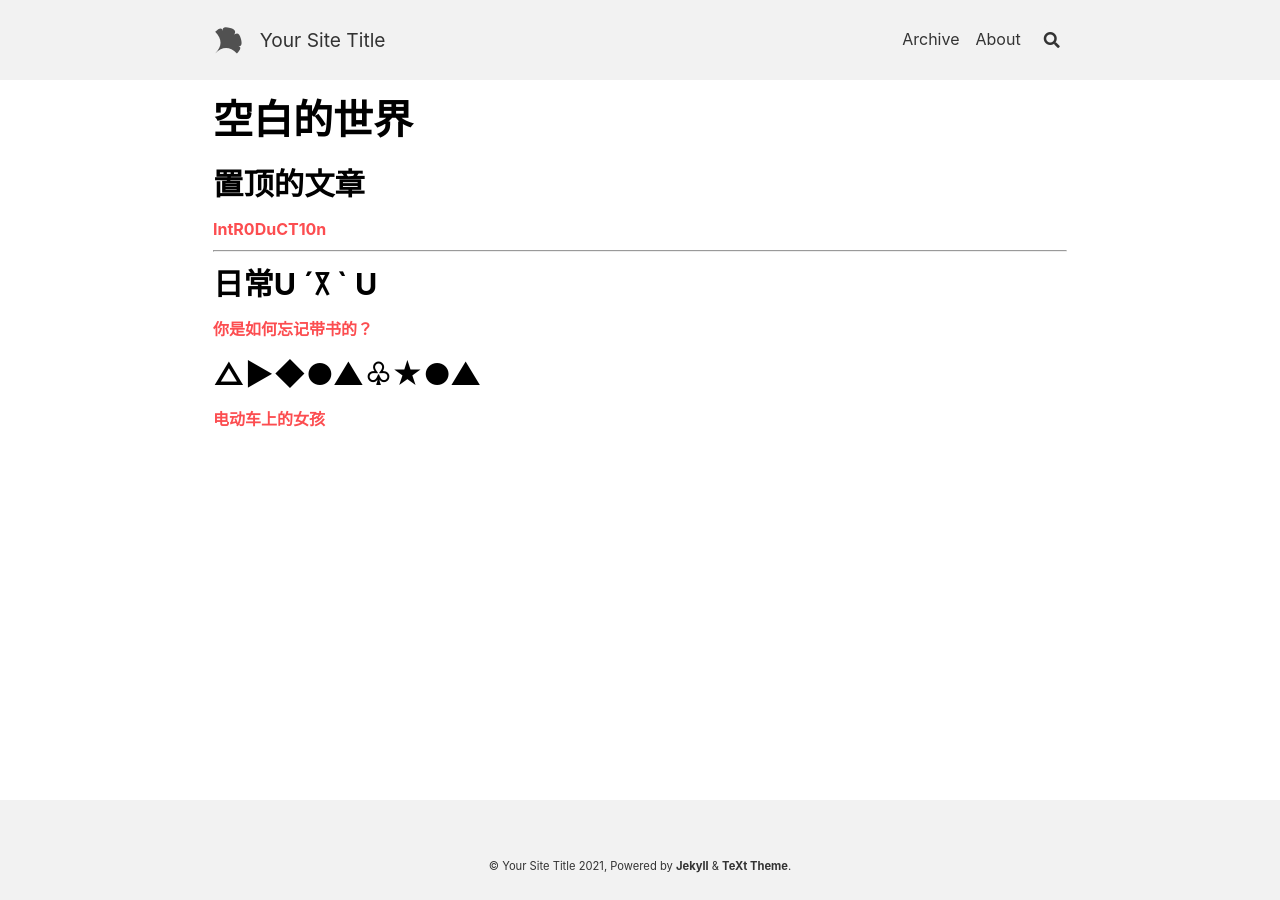
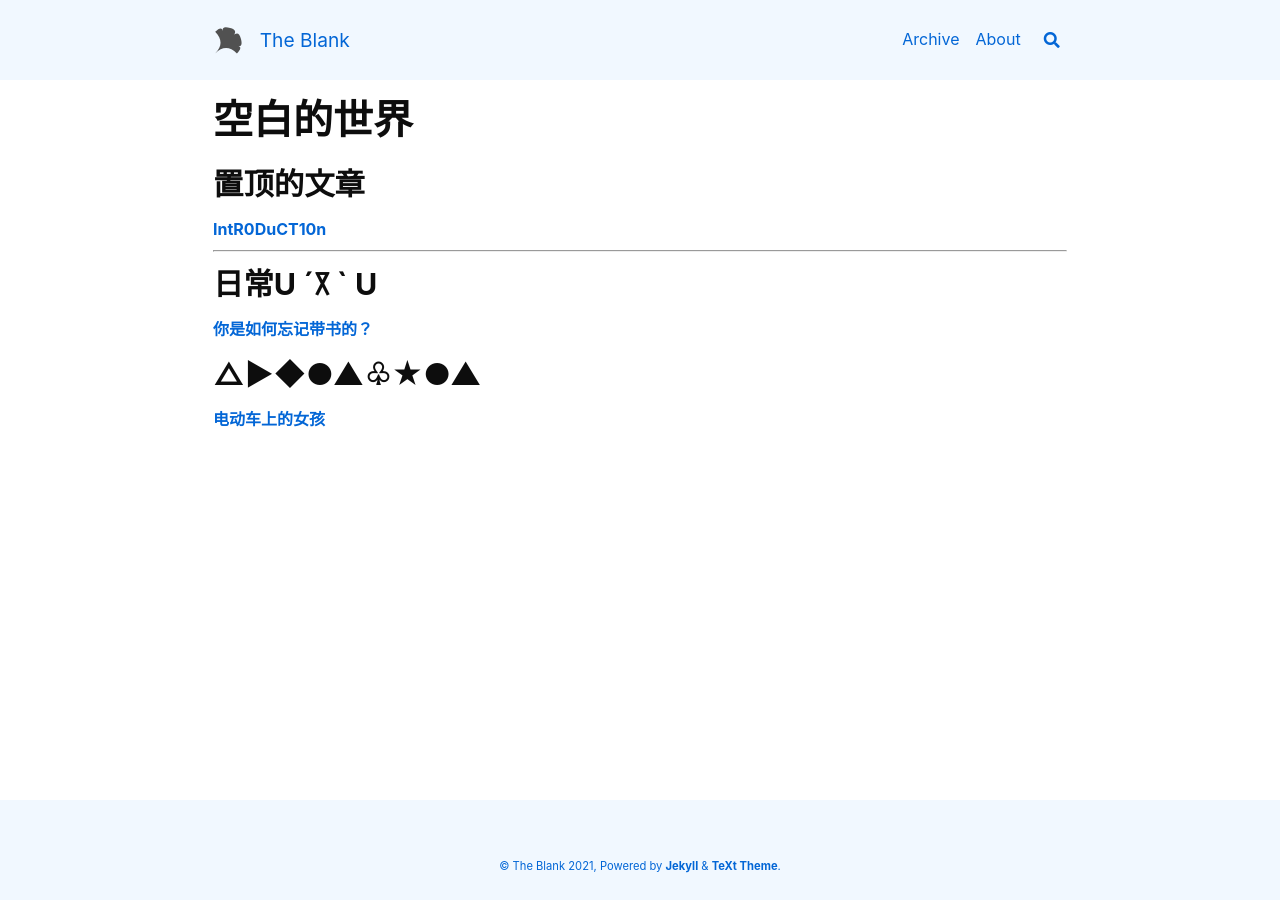
Before and after one commit to yangnuozhen/blank, a Jekyll site: the page built from index.md, in a window 1280 px wide. Built offline with Jekyll 4.4.1, drawn with Linux system fonts in a browser that asks for light colours; nearby versions of some CDN libraries; emoji names are drawn with the system emoji font; our own code applies the rules of GitHub Pages for plain Markdown files; the list of posts is cut into pages by our own code.

Commit message:
Update _config.yml

```diff
--- a/_config.yml
+++ b/_config.yml
@@ -16,11 +16,11 @@
 
 ## => Site Settings
 ##############################
-text_skin: default # "default" (default), "dark", "forest", "ocean", "chocolate", "orange"
-highlight_theme: default # "default" (default), "tomorrow", "tomorrow-night", "tomorrow-night-eighties", "tomorrow-night-blue", "tomorrow-night-bright"
+text_skin: "ocean" # "ocean" (default), "dark", "forest", "ocean", "chocolate", "orange"
+highlight_theme: "tomorrow-night" # "default" (default), "tomorrow", "tomorrow-night", "tomorrow-night-eighties", "tomorrow-night-blue", "tomorrow-night-bright"
 url     : # the base hostname & protocol for your site e.g. https://www.someone.com
 baseurl : # does not include hostname
-title   : Your Site Title
+title   : The Blank
 description: > # this means to ignore newlines until "Language & timezone"
   Your Site Description
 
```
